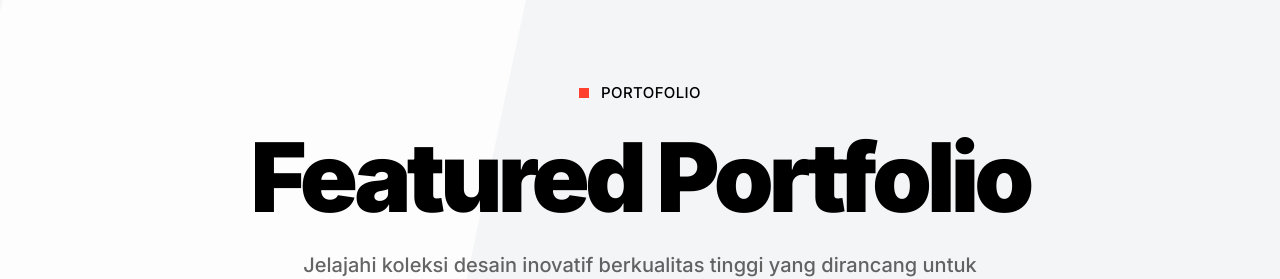
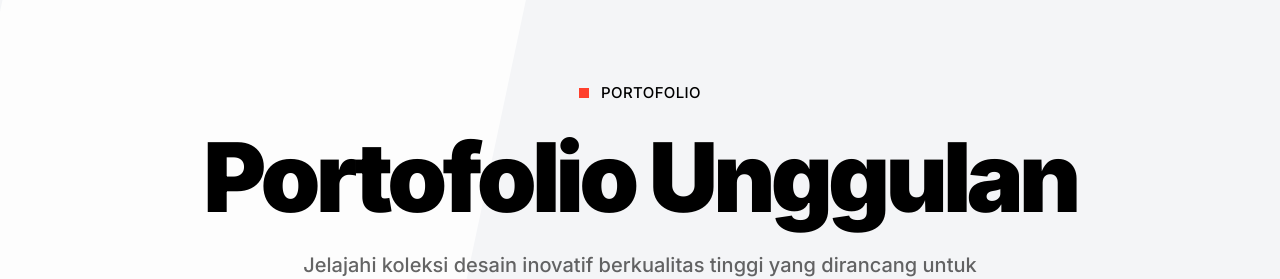
Before and after one commit to jmahiswara1/VercelityStudio, a Next.js app: page / in a window 1280 px wide. Shown: the part 4220-4499 px from the top of the page. Built offline with nearby package versions, Linux system fonts and the light colour scheme.

Commit message:
style : change portfolio tittle (id)

```diff
--- a/locales/id.ts
+++ b/locales/id.ts
@@ -80,7 +80,7 @@ export const id: LocaleStrings = {
 
     // --- Portfolio ---
     'portfolio.label': 'Portofolio',
-    'portfolio.title': 'Featured Portfolio',
+    'portfolio.title': 'Portofolio Unggulan',
     'portfolio.subtitle': 'Jelajahi koleksi desain inovatif berkualitas tinggi yang dirancang untuk mengangkat brand dan memikat audiens. Setiap proyek mencerminkan komitmen kami terhadap kreativitas dan keunggulan.',
     'portfolio.viewBtn': 'Lihat portofolio',
     'portfolio.partnersText': 'Dibangun menggunakan teknologi modern:',
```
